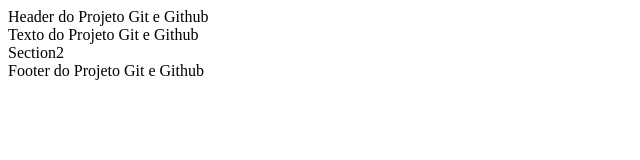
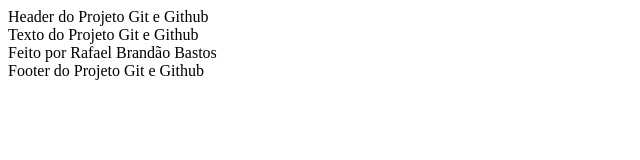
Before and after one commit to RafaelBrandaoBastos/ProjetoGitGithub, a plain HTML site: page index.html in a window 1280 px wide. Shown: the whole page, without its empty margins (0-640 px from the left). Drawn offline with Linux system fonts and the light colour scheme.

Commit message:
Release2 Version 0.1

```diff
--- a/index.html
+++ b/index.html
@@ -9,7 +9,7 @@
 <body>
     <header>Header do Projeto Git e Github</header>
     <section>Texto do Projeto Git e Github</section>
-    <section>Section2</section>
+    <section>Feito por Rafael Brandão Bastos</section>
     <footer>Footer do Projeto Git e Github</footer>
 </body>
 </html>
```
